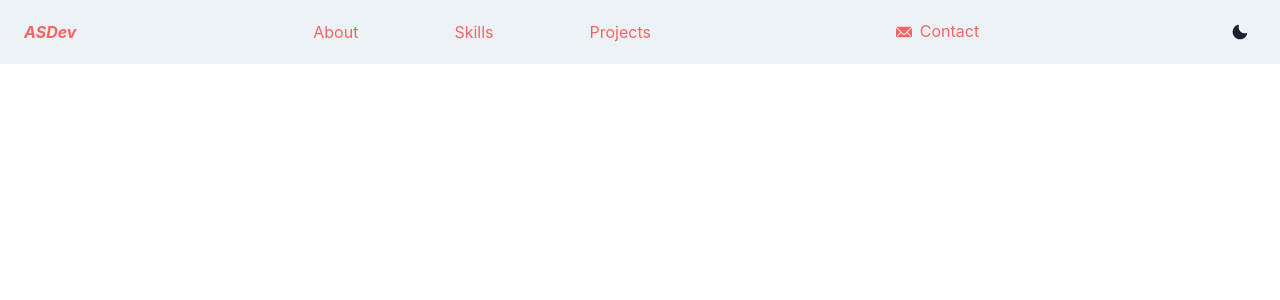
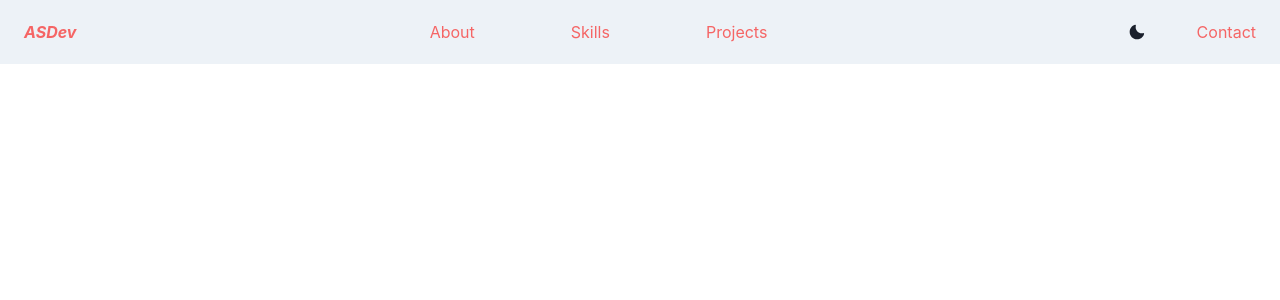
Before and after one commit to arwindersinghh/arwinder-s-portfolio, a Next.js app: page /Navbar in a window 1280 px wide. Shown: the top 300 px of the page. Built offline with nearby package versions, Linux system fonts and the light colour scheme.

Commit message:
final touches/cleaned files

```diff
--- a/package.json
+++ b/package.json
@@ -21,11 +21,11 @@
     "react-icons": "^4.3.1",
     "react-scroll": "^1.8.4",
     "react-slick": "^0.28.1",
-    "react-tilt": "^0.1.4",
     "typewriter-effect": "^2.18.2"
   },
   "devDependencies": {
     "eslint": "8.8.0",
-    "eslint-config-next": "12.0.10"
+    "eslint-config-next": "12.0.10",
+    "react-tilt": "^0.1.4"
   }
 }
--- a/pages/Navbar.js
+++ b/pages/Navbar.js
@@ -8,11 +8,12 @@ import {
     useColorMode,
     useDisclosure,
     HStack,
-    IconButton,
+    IconButton
   } from '@chakra-ui/react';
   import { CloseIcon, EmailIcon, HamburgerIcon, MoonIcon, SunIcon } from '@chakra-ui/icons';
   import { Link as ReactScrollLink } from 'react-scroll'
   import { animateScroll as scroll } from 'react-scroll'
+
 
 
 
@@ -24,9 +25,6 @@ const { colorMode, toggleColorMode } = useColorMode();
 const colorModeVal = useColorModeValue('red.400', 'red.200');
 
 
-
-
-//use react scroll link imported above...
 const NavLink = ({ children }) => {
 
   return (<Link
@@ -68,17 +66,16 @@ const NavLink = ({ children }) => {
         <HStack spacing={20}
             as = {'nav'}
             display = {{ base: 'none', md: 'flex' }} >
-                <ReactScrollLink to="About" smooth={true} duration={1000} offset={250}><NavLink> About </NavLink></ReactScrollLink>
-                <ReactScrollLink to="Skills" smooth={true} duration={1000} offset={-150}><NavLink> Skills </NavLink></ReactScrollLink>
-                <ReactScrollLink to="Projects" smooth={true} duration={1000} offset={-68}><NavLink> Projects </NavLink></ReactScrollLink>
+                <NavLink><ReactScrollLink to="About" smooth={true} duration={1000} offset={250}> About </ReactScrollLink></NavLink>
+                <NavLink><ReactScrollLink to="Skills" smooth={true} duration={1000} offset={-150}> Skills </ReactScrollLink></NavLink>
+                <NavLink><ReactScrollLink to="Projects" smooth={true} duration={1000} offset={-68}> Projects </ReactScrollLink></NavLink>
             </HStack>
-            <Link display = {{ base: 'none', md: 'flex' }} style={{ textDecoration:"none" }} href="mailto:arwindersingh.dev@gmail.com"><Button color={useColorModeValue('red.400', 'red.200')} variant="ghost" fontWeight="normal" leftIcon={<EmailIcon />}> Contact </Button></Link>
           <Flex alignItems={'center'}>
-
             <Stack direction={'row'} spacing={7}>
               <Button onClick={toggleColorMode}>
                 {colorMode === 'light' ? <MoonIcon /> : <SunIcon color="yellow"/>}
               </Button>
+              <Stack py={1} display={{ base: 'none', md: 'flex' }}><NavLink><a href="mailto:arwindersingh.dev@gmail.com"> Contact </a></NavLink></Stack>
             </Stack>
           </Flex>
         </Flex>
--- a/pages/Projects.js
+++ b/pages/Projects.js
@@ -3,12 +3,8 @@ import {
     Box,
     Container,
     Heading,
-    SimpleGrid,
-    Icon,
     Text,
     Stack,
-    HStack,
-    VStack,
   } from '@chakra-ui/react';
 import ProjectCard from './ProjectCard';
 
--- a/pages/Skills.js
+++ b/pages/Skills.js
@@ -1,5 +1,4 @@
-import { CheckIcon } from "@chakra-ui/icons";
-import { Container, Flex, Heading, HStack, Progress, Stack, Text, useColorModeValue } from "@chakra-ui/react";
+import { Container, Heading, Progress, Stack, useColorModeValue } from "@chakra-ui/react";
 import { useEffect, useState } from "react";
 
 
```
Also changed, not shown: pages/About.js (+1 -10 lines), pages/EmptySkills.js (+1 -6 lines), pages/Header.js (+17 -15 lines), pages/index.js (+3 -24 lines), 1 other file (tests, documents, lock files or other folders).
